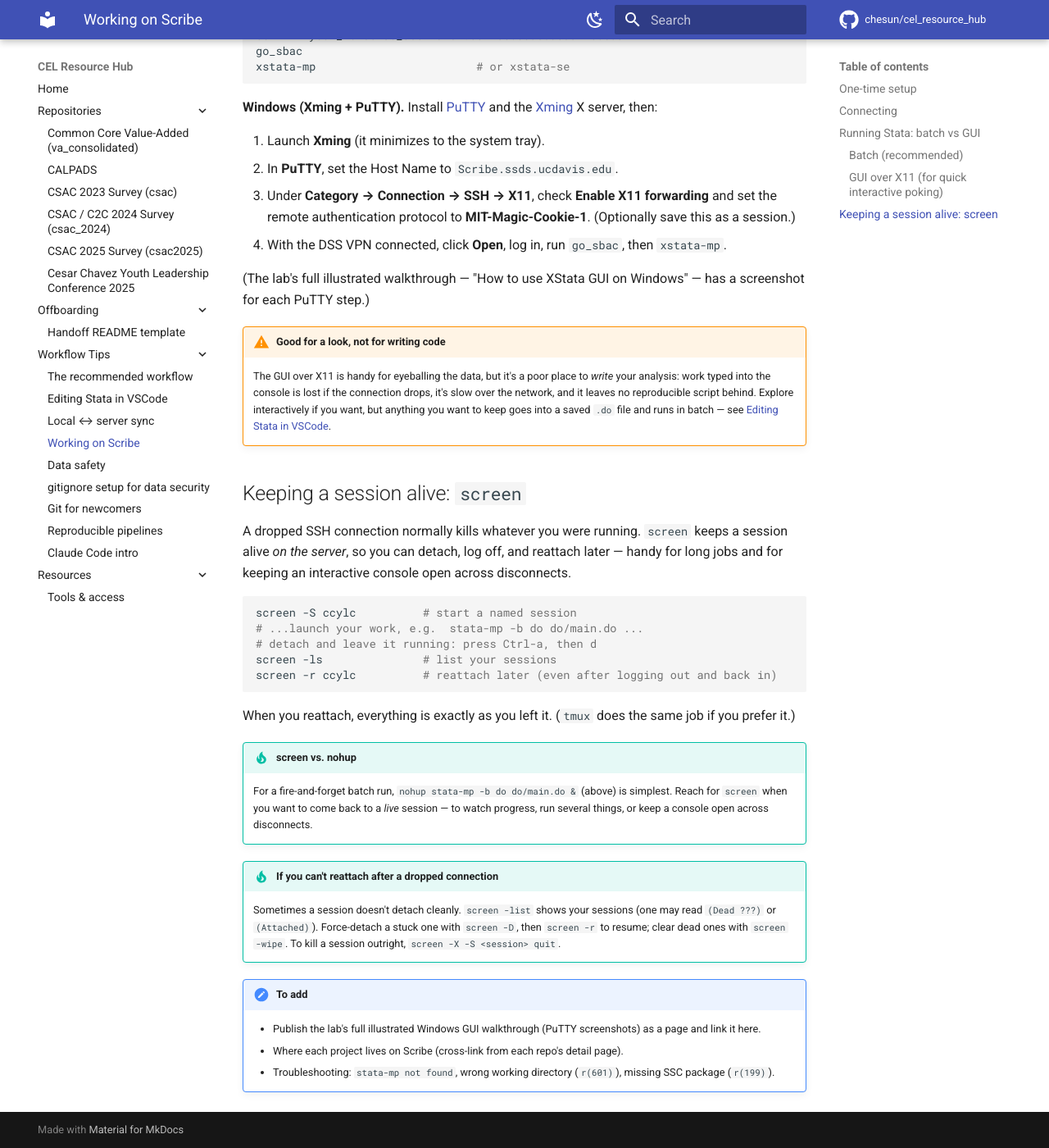
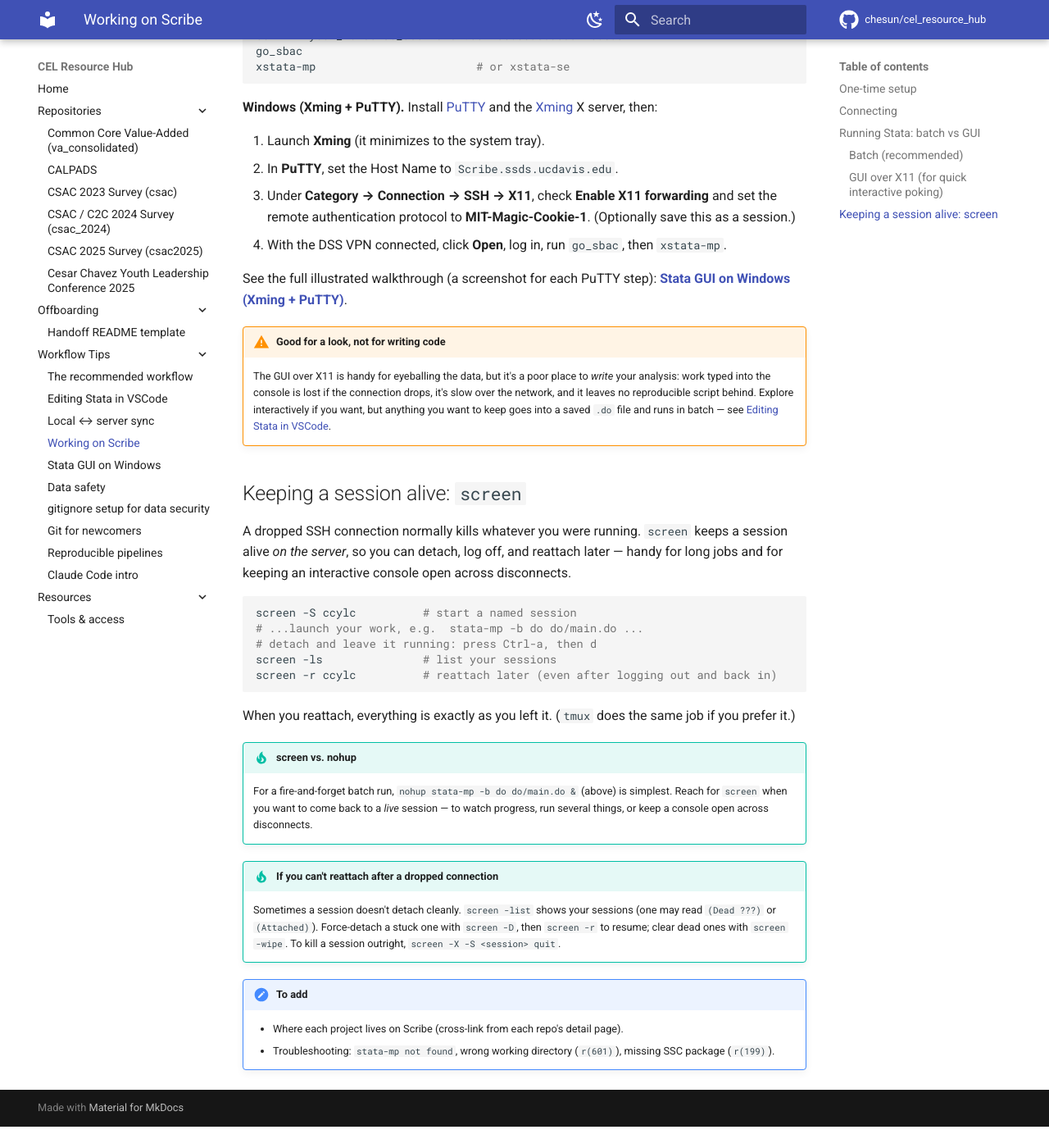
Before and after one commit to chesun/cel_resource_hub, an MkDocs documentation site: the page built from docs/workflow-tips/working-on-scribe.md, in a window 1280 px wide and 1400 px high, scrolled down 1823 px. Shown: the whole window at 82% size. Built offline with MkDocs 1.6.1 and Material for MkDocs 9.7.7, drawn with Linux system fonts in a browser that asks for light colours; comment, search, counter and statistics services are not loaded; after the commit the page ends 3197 px from its top, so only the background shows below that.

Commit message:
Publish illustrated Stata-GUI-on-Windows (Xming + PuTTY) guide
New page built from the lab's onboarding doc: the PuTTY/Xming setup steps with 6 screenshots. Omits 3 screenshots that showed a Scribe username and the Stata license serial (not suitable for a public repo). Linked from Working on Scribe; added to nav + the tips index.

Co-Authored-By: Claude Opus 4.8 (1M context) <noreply@anthropic.com>

```diff
--- a/docs/workflow-tips/working-on-scribe.md
+++ b/docs/workflow-tips/working-on-scribe.md
@@ -87,8 +87,8 @@ and the [Xming](https://sourceforge.net/projects/xming/) X server, then:
    remote authentication protocol to **MIT-Magic-Cookie-1**. (Optionally save this as a session.)
 4. With the DSS VPN connected, click **Open**, log in, run `go_sbac`, then `xstata-mp`.
 
-(The lab's full illustrated walkthrough — "How to use XStata GUI on Windows" — has a screenshot
-for each PuTTY step.)
+See the full illustrated walkthrough (a screenshot for each PuTTY step):
+**[Stata GUI on Windows (Xming + PuTTY)](xstata-gui-windows.md)**.
 
 !!! warning "Good for a look, not for writing code"
     The GUI over X11 is handy for eyeballing the data, but it's a poor place to *write* your
@@ -126,6 +126,5 @@ it.)
     `screen -X -S <session> quit`.
 
 !!! todo "To add"
-    - Publish the lab's full illustrated Windows GUI walkthrough (PuTTY screenshots) as a page and link it here.
     - Where each project lives on Scribe (cross-link from each repo's detail page).
     - Troubleshooting: `stata-mp not found`, wrong working directory (`r(601)`), missing SSC package (`r(199)`).
--- a/mkdocs.yml
+++ b/mkdocs.yml
@@ -79,6 +79,7 @@ nav:
       - Editing Stata in VSCode: workflow-tips/editing-stata-vscode.md
       - Local ↔ server sync: workflow-tips/local-server-sync.md
       - Working on Scribe: workflow-tips/working-on-scribe.md
+      - Stata GUI on Windows: workflow-tips/xstata-gui-windows.md
       - Data safety: workflow-tips/data-safety.md
       - gitignore setup for data security: workflow-tips/gitignore-setup.md
       - Git for newcomers: workflow-tips/git-for-newcomers.md
```
Also changed, not shown: docs/workflow-tips/index.md (+1 -0 lines), docs/workflow-tips/xstata-gui-windows.md (added, +68 -0 lines), docs/workflow-tips/img/xstata-windows/putty-host.png (added), docs/workflow-tips/img/xstata-windows/putty-login.png (added), docs/workflow-tips/img/xstata-windows/putty-saved-session.png (added), docs/workflow-tips/img/xstata-windows/putty-session-blank.png (added), docs/workflow-tips/img/xstata-windows/putty-x11-enabled.png (added), docs/workflow-tips/img/xstata-windows/putty-x11-unchecked.png (added).
